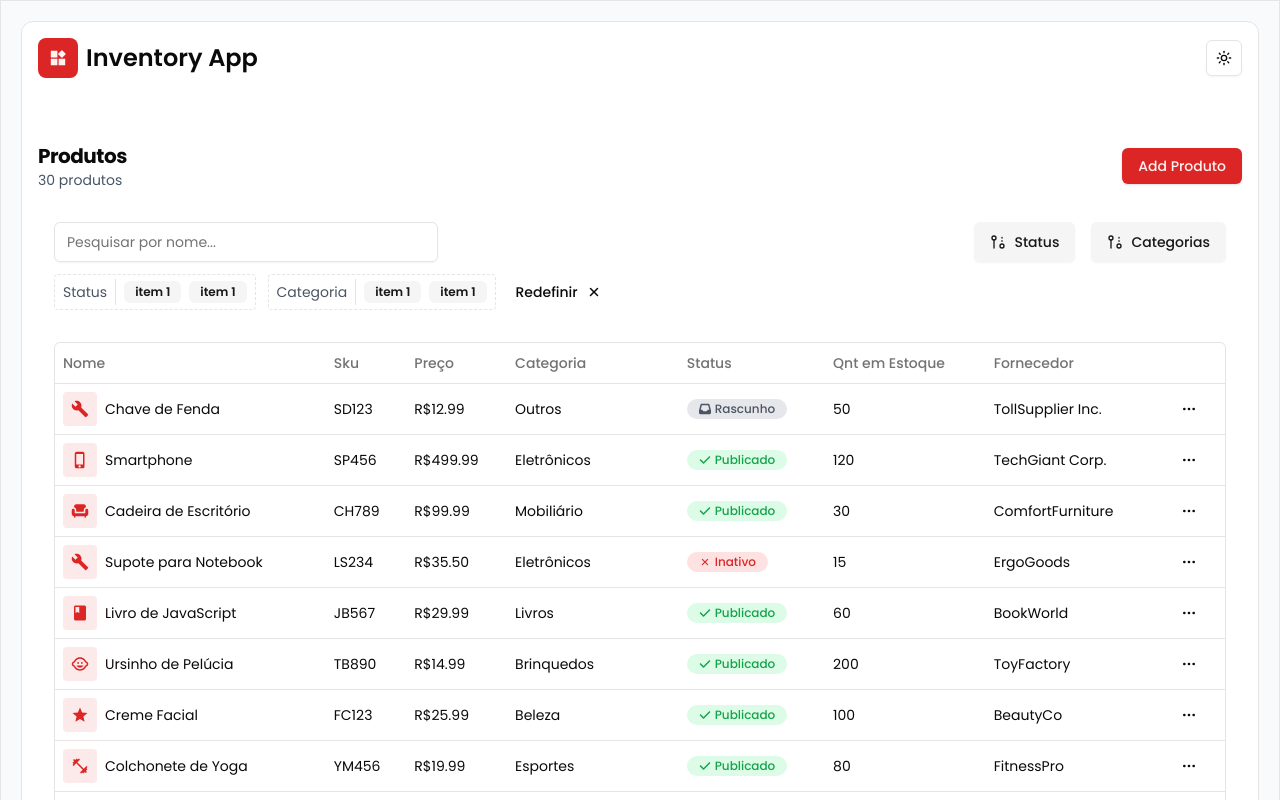
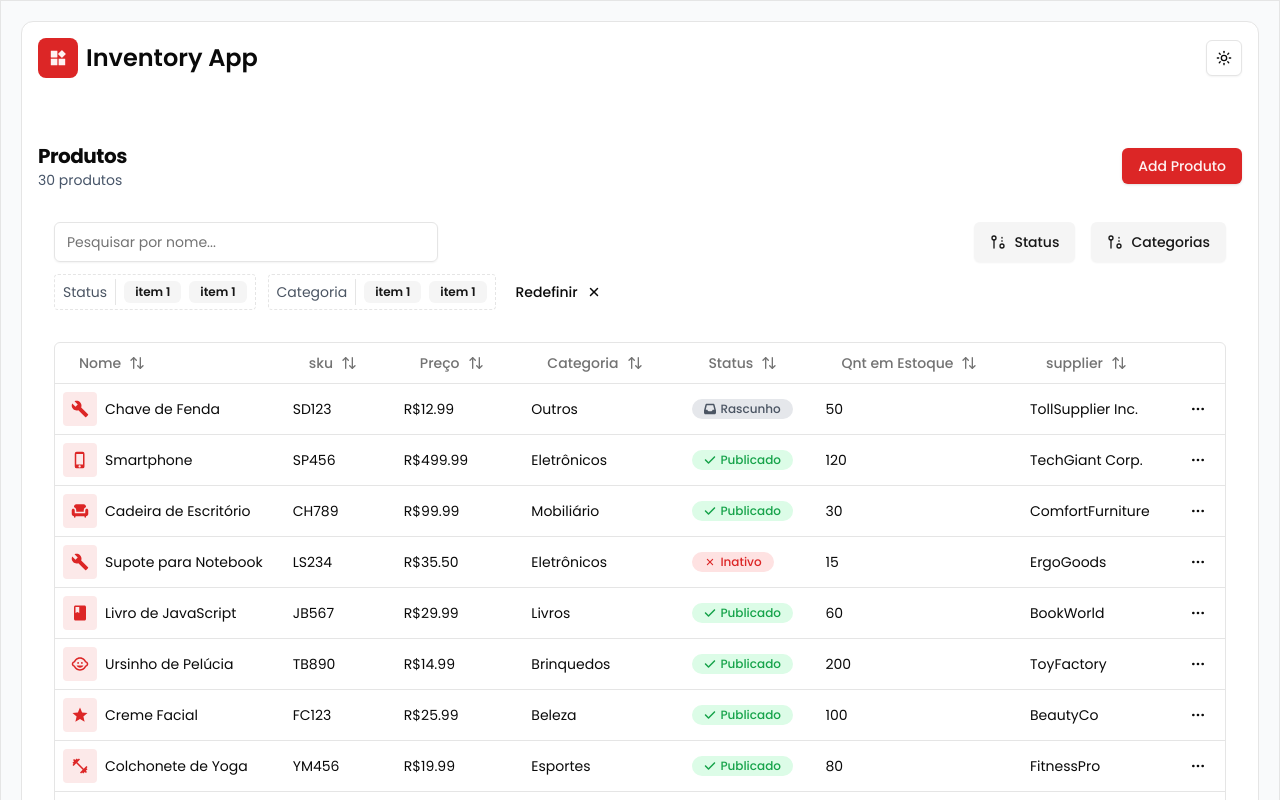
Before and after one commit to QuiLion7/inventory-app, a Next.js app: page / in a window 1280 px wide. Shown: the top 800 px of the page. Built offline with nearby package versions, Linux system fonts and the light colour scheme.

Commit message:
feat: add sortable headers and improve table structure

```diff
--- a/components/Product/columns.tsx
+++ b/components/Product/columns.tsx
@@ -1,11 +1,20 @@
 "use client";
 
-import { ColumnDef } from "@tanstack/react-table";
-import { ReactNode } from "react";
+import { Column, ColumnDef } from "@tanstack/react-table";
+import React, { ReactNode } from "react";
 import { IconType } from "react-icons";
 import { FaCheck, FaInbox } from "react-icons/fa6";
 import { IoClose } from "react-icons/io5";
+import { IoMdArrowDown, IoMdArrowUp } from "react-icons/io";
 import ProductDropDown from "./ProductDropDown";
+import { ArrowUpDown } from "lucide-react";
+import {
+  DropdownMenu,
+  DropdownMenuContent,
+  DropdownMenuItem,
+  DropdownMenuTrigger,
+} from "../ui/dropdown-menu";
+import { Button } from "../ui/button";
 
 export type Product = {
   id: string;
@@ -29,10 +38,44 @@ export type Product = {
   icon: IconType;
 };
 
+type SortableHeaderProps = {
+  column: Column<Product, unknown>;
+  label: string;
+};
+
+const SortableHeader: React.FC<SortableHeaderProps> = ({ column, label }) => {
+  const isSorted = column.getIsSorted();
+  const SortingIcon =
+    isSorted === "asc"
+      ? IoMdArrowDown
+      : isSorted === "desc"
+      ? IoMdArrowUp
+      : ArrowUpDown;
+
+  return (
+    <DropdownMenu>
+      <DropdownMenuTrigger asChild>
+        <Button variant="ghost" aria-label={`Ordenar por ${label}`}>
+          {label} <SortingIcon className="mr-2 h-4 w-4" />{" "}
+        </Button>
+      </DropdownMenuTrigger>
+      <DropdownMenuContent align="start" side="bottom">
+        <DropdownMenuItem onClick={() => column.toggleSorting(true)}>
+          <IoMdArrowUp className="mr-2 h-4 w-4" />
+          Asc
+        </DropdownMenuItem>
+        <DropdownMenuItem onClick={() => column.toggleSorting(false)}>
+          <IoMdArrowDown className="mr-2 h-4 w-4" />
+          Desc
+        </DropdownMenuItem>
+      </DropdownMenuContent>
+    </DropdownMenu>
+  );
+};
+
 export const columns: ColumnDef<Product>[] = [
   {
     accessorKey: "name",
-    header: "Nome",
     cell: ({ row }) => {
       const Icon = row.original.icon;
       const name = row.original.name;
@@ -45,23 +88,26 @@ export const columns: ColumnDef<Product>[] = [
         </div>
       );
     },
+    header: ({ column }) => <SortableHeader column={column} label="Nome" />,
   },
   {
     accessorKey: "sku",
-    header: "Sku",
+    header: ({ column }) => <SortableHeader column={column} label="sku" />,
   },
   {
     accessorKey: "price",
-    header: "Preço",
+    header: ({ column }) => <SortableHeader column={column} label="Preço" />,
     cell: ({ getValue }) => `R$${getValue<number>().toFixed(2)}`,
   },
   {
     accessorKey: "category",
-    header: "Categoria",
+    header: ({ column }) => (
+      <SortableHeader column={column} label="Categoria" />
+    ),
   },
   {
     accessorKey: "status",
-    header: "Status",
+    header: ({ column }) => <SortableHeader column={column} label="Status" />,
     cell: ({ row }) => {
       const status = row.original.status;
       let colorClass;
@@ -97,11 +143,13 @@ export const columns: ColumnDef<Product>[] = [
   },
   {
     accessorKey: "quantityInStock",
-    header: "Qnt em Estoque",
+    header: ({ column }) => (
+      <SortableHeader column={column} label="Qnt em Estoque" />
+    ),
   },
   {
     accessorKey: "supplier",
-    header: "Fornecedor",
+    header: ({ column }) => <SortableHeader column={column} label="supplier" />,
   },
   {
     id: "actions",
```
